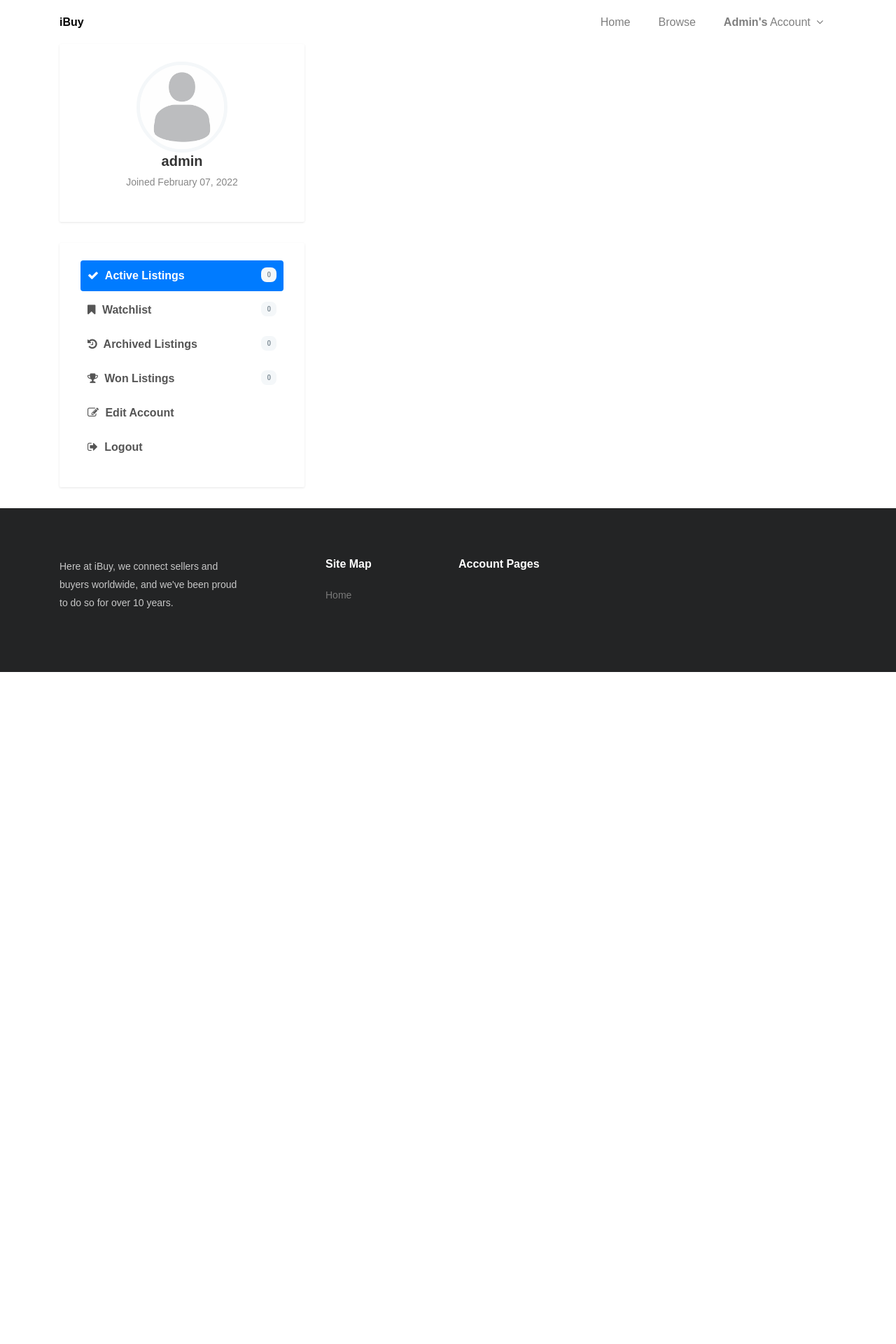
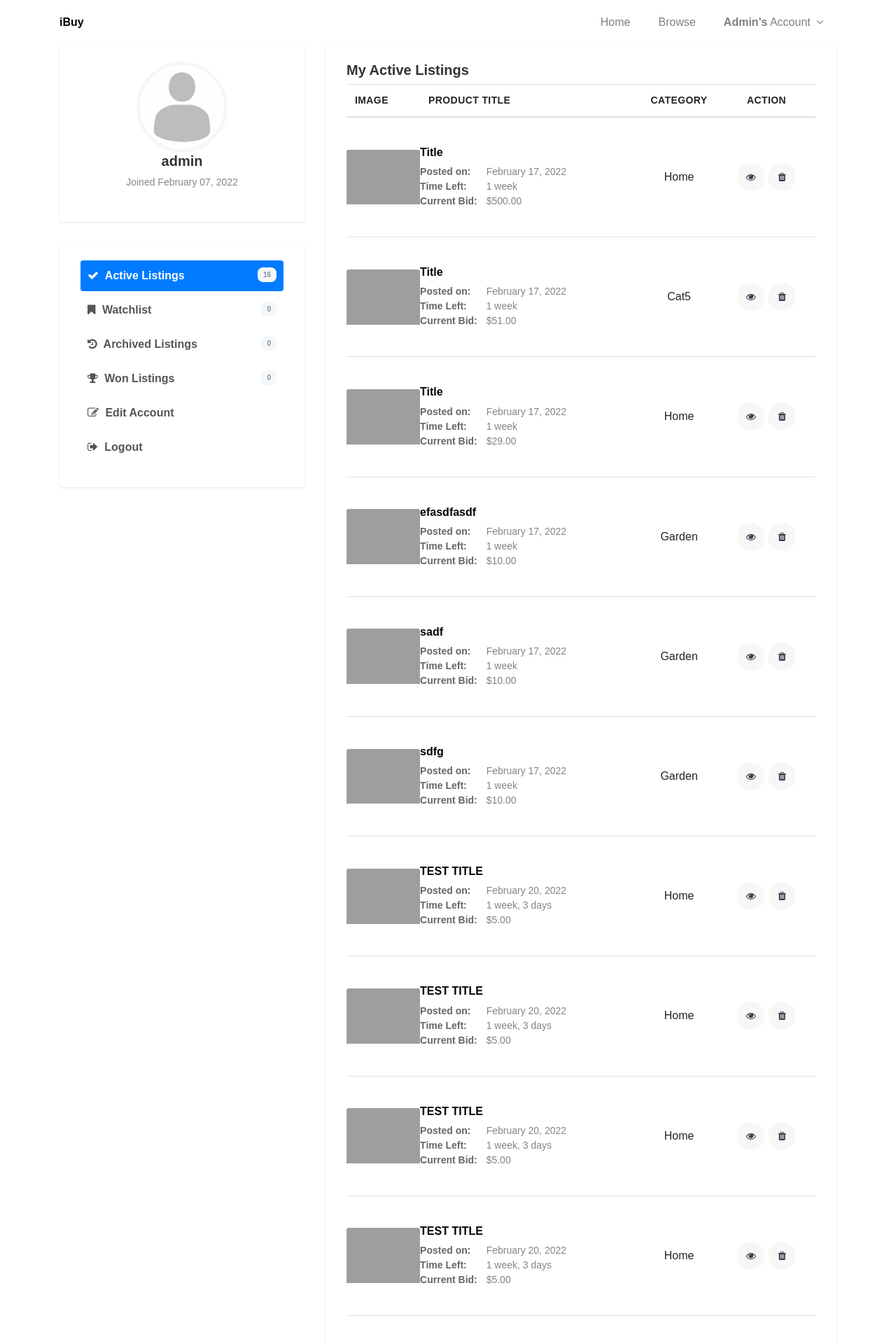
Before and after one commit to zachmichael14/auction_site, a Django app: page /user/profile/ in a window 1280 px wide. Shown: the top 1920 px of the page at 70% size. Before the commit the page ends 960 px from the top, so only its background shows below. Run offline with Django 3.2, Linux system fonts and the light colour scheme; a user stored in the database is signed in; data comes from the database, SQL or seed files in the repository; parts of the project's set-up code (start-up, migrations or seed data) failed here and were passed over; some libraries are stand-ins or nearby versions; some web fonts are replaced; grey boxes are pictures that could not be loaded.

Commit message:
Add active listings to user account page

```diff
--- a/users/templates/users/profile.html
+++ b/users/templates/users/profile.html
@@ -62,6 +62,64 @@
           </div>
         </div>
       </div>
+      <div class="col-md-10 offset-md-1 col-lg-8 offset-lg-0">
+        <div class="widget dashboard-container my-adslist">
+          <div class="tab-content" id="pills-tabContent">
+            <!-- Active Listings-->
+            <div class="tab-pane active" id="pills-active" role="tabpanel" aria-labelledby="pills-active-tab">
+              <h3 class="tab-title">My Active Listings</h3>
+            {% if active_listings %}
+              <table class="table table-responsive product-dashboard-table">
+                <thead>
+                  <tr>
+                    <th>Image</th>
+                    <th>Product Title</th>
+                    <th class="text-center">Category</th>
+                    <th class="text-center">Action</th>
+                  </tr>
+                </thead>
+                <tbody>
+                {% for listing in active_listings %}
+                  <tr>
+                    <td class="product-thumb">
+                      <a href="{% url 'auctions:listing' listing.id %}">
+                        <img class="card-img-top" src="#" alt="{{ listing.title }} image">
+                      </a>
+                    </td>
+                    <td class="product-details">
+                      <h3 class="title"><a href="{% url 'auctions:listing' listing.id %}">{{ listing.title }}</a></h3>
+                      <span><strong>Posted on: </strong><time>{{ listing.creation_timestamp|date:'F d, Y' }}</time></span>
+                      <span><strong>Time Left: </strong>{{ listing.end_date|timeuntil }}</span>
+                      <span><strong>Current Bid: </strong>${{ listing.top_bid }}</span>
+                    </td>
+                    <td class="product-category">
+                      <span class="categories">{{ listing.category }}</span>
+                    </td>
+                    <td class="action" data-title="Action">
+                      <ul class="list-inline justify-content-center">
+                        <li class="list-inline-item">
+                          <a data-toggle="tooltip" data-placement="top" title="View" class="view" href="{% url 'auctions:listing' listing.id %}">
+                            <i class="fa fa-eye"></i>
+                          </a>
+                        </li>
+                        <li class="list-inline-item">
+                          <a class="delete" data-toggle="tooltip" data-placement="top" title="Delete Listing" href="#">
+                            <i class="fa fa-trash"></i>
+                          </a>
+                        </li>
+                      </ul>
+                    </td>
+                  </tr>
+                {% endfor %}
+                </tbody>
+              </table>
+            {% else %}
+              Nothing to report.
+            {% endif %}
+            </div>
+          </div>
+        </div>
+      </div>
     </div>
   </div>
 </section>
--- a/users/views.py
+++ b/users/views.py
@@ -8,6 +8,7 @@
 
 from .forms import ProfileUpdateForm, UserRegistrationForm, UserUpdateForm
 from .models import User
+from auctions.models import Listing
 
 
 # Create your views here.
@@ -32,6 +33,7 @@
     p_update_form = ProfileUpdateForm()
 
     context = {
+        'active_listings': Listing.objects.exclude(is_active=False).filter(seller=request.user),
         'u_update_form': u_update_form,
         'p_update_form': p_update_form
     }
```
